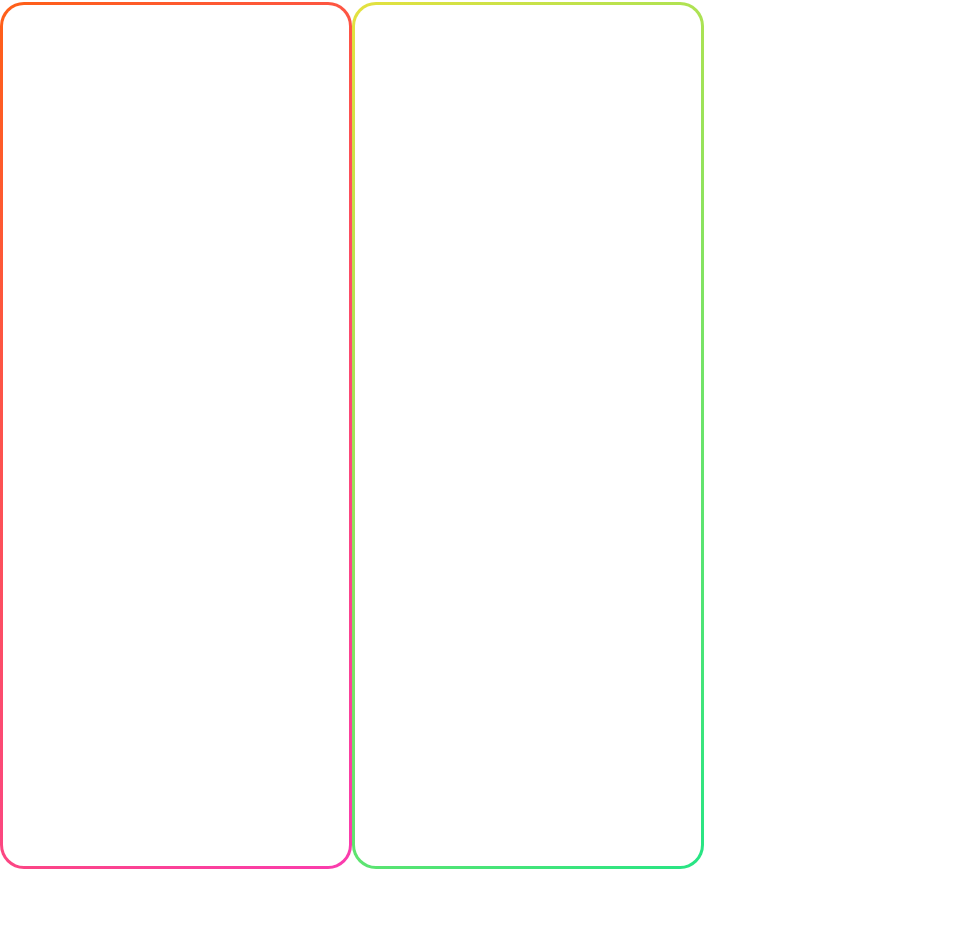
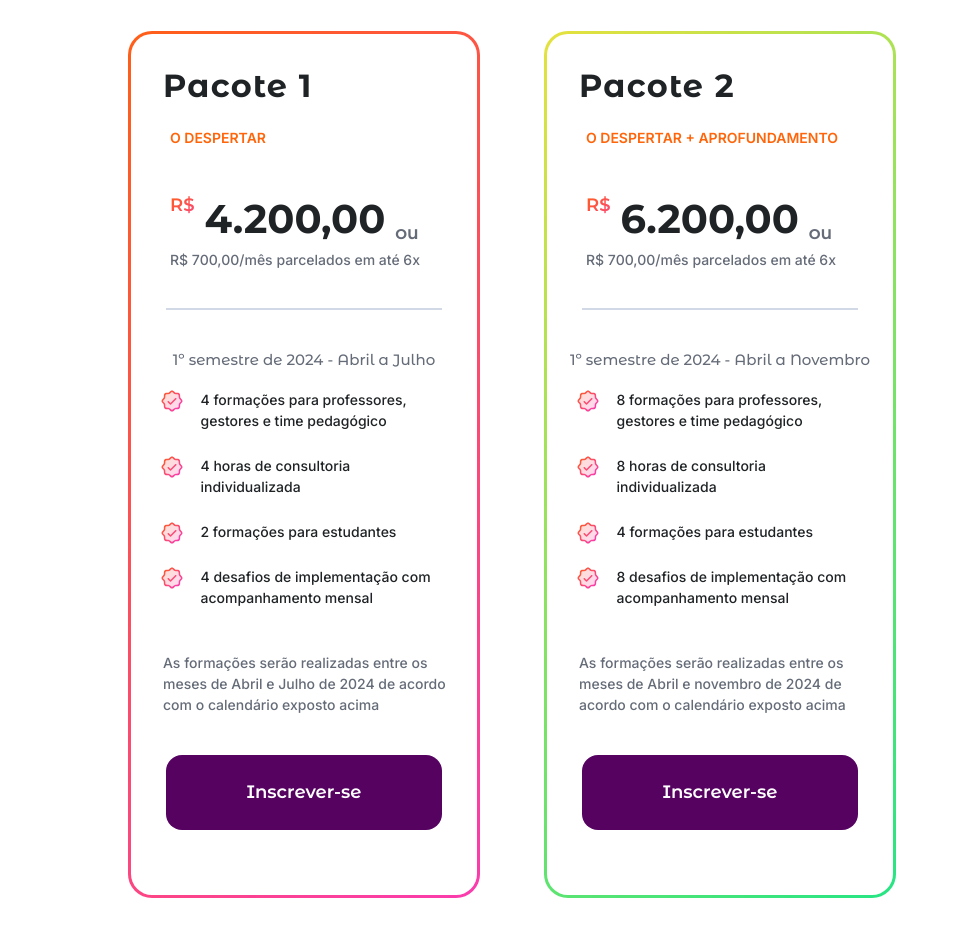
Before and after one commit to AlyssonSene/site_traco, a React (Vite) app: page / in a window 1280 px wide. Shown: the part 1660-2596 px from the top of the page, without its empty margins (0-959 px from the left). Before the commit the page ends 2529 px from the top, so only its background shows below. Built offline with nearby package versions, Linux system fonts and the light colour scheme.

Commit message:
[ADD] FInaliza cardas do produtos

```diff
--- a/src/assets/index.ts
+++ b/src/assets/index.ts
@@ -1,4 +1,5 @@
 import arrowRight from './arrowRight.svg'
+import checkmark from './checkIcon.svg'
 import emailIcon from './emailIcon.svg'
 import facebookIcon from './facebookIcon.svg'
 import instagramIcon from './instagramIcon.svg'
@@ -17,4 +18,5 @@ export const icons = {
   playerIcon,
   arrowRight,
   soonIcon,
-  traco }
+  traco,
+  checkmark }
--- /dev/null
+++ b/src/components/molecules/ProductsMolecule.tsx
@@ -0,0 +1,73 @@
+import React from 'react'
+import { icons } from '../../assets'
+import { ICard } from '../../interfaces/atomsInterfaces'
+import * as C from '../../styles/ProductsStyles'
+import ButtonAtom from '../atoms/ButtonAtom'
+import ImageAtom from '../atoms/ImageAtom'
+import TextAtom from '../atoms/TextAtom'
+
+const ProductsMolecule: React.FC<ICard> = ({
+	title,
+	description,
+	name,
+	value,
+	startDate,
+	$typeBorder,
+	data
+}) => {
+	return (
+		<C.Products $typeBorder={$typeBorder}>
+			<C.ProductTitle>
+				<TextAtom text={title} type={'h1'} />
+			</C.ProductTitle>
+			<C.ProductName>
+				<TextAtom text={name} type={'h3'} />
+			</C.ProductName>
+			<C.ProductValue>
+				<div>
+					<TextAtom text={'R$'} type={'span'} />
+					<TextAtom
+						text={value.toLocaleString('pt-BR', {
+							style: 'decimal',
+							minimumFractionDigits: 2,
+							maximumFractionDigits: 2
+						})}
+						type={'h2'}
+					/>
+					<TextAtom text={'ou'} type={'h5'} />
+				</div>
+				<TextAtom text={'R$ 700,00/mês parcelados em até 6x'} type={'h5'} />
+			</C.ProductValue>
+			<C.Line />
+			<C.ProductStartDate>
+				<TextAtom text={startDate} type={'span'} />
+			</C.ProductStartDate>
+			<C.BenefitsContainer>
+				<div>
+					<ImageAtom alt='checkmark' url={icons.checkmark} />
+					<TextAtom text={data.benefits1} type={'span'} />
+				</div>
+				<div>
+					<ImageAtom alt='checkmark' url={icons.checkmark} />
+					<TextAtom text={data.benefits2} type={'span'} />
+				</div>
+				<div>
+					<ImageAtom alt='checkmark' url={icons.checkmark} />
+					<TextAtom text={data.benefits3} type={'span'} />
+				</div>
+				<div>
+					<ImageAtom alt='checkmark' url={icons.checkmark} />
+					<TextAtom text={data.benefits4} type={'span'} />
+				</div>
+			</C.BenefitsContainer>
+			<C.Description>
+				<TextAtom text={description} type={'span'} />
+			</C.Description>
+			<C.subscribeButton>
+				<ButtonAtom text={'Inscrever-se'} />
+			</C.subscribeButton>
+		</C.Products>
+	)
+}
+
+export default ProductsMolecule
--- a/src/components/organisms/ProductsPageOrganism.tsx
+++ b/src/components/organisms/ProductsPageOrganism.tsx
@@ -1,6 +1,8 @@
 import React from 'react'
 import * as C from '../../styles/ProductsStyles'
+import data from '../../utils/dictionary.json'
 import TextAtom from '../atoms/TextAtom'
+import ProductsMolecule from '../molecules/ProductsMolecule'
 
 const ProductsPageOrganism: React.FC = () => {
 	return (
@@ -10,8 +12,24 @@ const ProductsPageOrganism: React.FC = () => {
 				<TextAtom text={'Escola Melhor Para Todos'} type='h1' />
 			</C.TitleContainer>
 			<C.CardsContainer>
-				<C.Products $typeBorder={'package1'} />
-				<C.Products $typeBorder={'package2'} />
+				<ProductsMolecule
+					$typeBorder={'package1'}
+					title={data.products[0].title}
+					description={data.products[0].description}
+					name={data.products[0].name}
+					value={data.products[0].value}
+					startDate={data.products[0].startDate}
+					data={data.products[0].package}
+				/>
+				<ProductsMolecule
+					$typeBorder={'package2'}
+					title={data.products[1].title}
+					description={data.products[1].description}
+					name={data.products[1].name}
+					value={data.products[1].value}
+					startDate={data.products[1].startDate}
+					data={data.products[1].package}
+				/>
 			</C.CardsContainer>
 		</C.ProductsContainer>
 	)
--- a/src/styles/ProductsStyles.tsx
+++ b/src/styles/ProductsStyles.tsx
@@ -38,12 +38,17 @@ export const TitleContainer = styled.div`
 export const CardsContainer = styled.div`
 	display: flex;
 	width: 100%;
+	justify-content: center;
 `
 
 export const Products = styled.div<IProducts>`
+	display: flex;
+	flex-direction: column;
 	width: 352px;
 	height: 867px;
 	border-radius: 24px;
+	margin: 79px 32px;
+
 	${({ $typeBorder }) =>
 		$typeBorder == 'package1' &&
 		`background:
@@ -59,3 +64,161 @@ export const Products = styled.div<IProducts>`
 	    border: 3px solid transparent;
   `}
 `
+
+export const ProductTitle = styled.div`
+	display: flex;
+	justify-content: flex-start;
+	margin: 32px 0 0 32px;
+	h1 {
+		color: #1f2325;
+		text-align: center;
+		font-family: 'Montserrat Alternates';
+		font-size: 32px;
+		font-style: normal;
+		font-weight: 700;
+		line-height: normal;
+		letter-spacing: 1.28px;
+	}
+`
+
+export const ProductName = styled.div`
+	display: flex;
+	justify-content: flex-start;
+	margin: 24px 39px;
+	h3 {
+		color: #ff650a;
+		font-family: 'Inter';
+		font-size: 14px;
+		font-style: normal;
+		font-weight: 600;
+		line-height: normal;
+		text-transform: uppercase;
+	}
+`
+export const ProductValue = styled.div`
+	display: flex;
+	flex-direction: column;
+	margin: 24px 39px 0;
+	h5 {
+		margin-top: 8px;
+		color: #656c78;
+		font-family: 'Inter';
+		font-size: 14px;
+		font-style: normal;
+		font-weight: 500;
+		line-height: normal;
+	}
+	div {
+		display: flex;
+		span {
+			padding-right: 10px;
+			display: flex;
+			align-items: flex-start;
+			font-family: 'Montserrat Alternates';
+			font-size: 18px;
+			font-style: normal;
+			font-weight: 600;
+			line-height: normal;
+			text-transform: uppercase;
+			background: linear-gradient(134deg, #ff6307 -10.58%, #fa39b9 92.67%);
+			background-clip: text;
+			-webkit-background-clip: text;
+			-webkit-text-fill-color: transparent;
+		}
+		h2 {
+			color: #1f2325;
+			font-family: 'Montserrat Alternates';
+			font-size: 40px;
+			font-style: normal;
+			font-weight: 700;
+			line-height: normal;
+			text-transform: uppercase;
+			padding-right: 10px;
+		}
+		h5 {
+			display: flex;
+			align-items: end;
+			color: #656c78;
+			font-family: 'Montserrat Alternates';
+			font-size: 14px;
+			font-style: normal;
+			font-weight: 700;
+			line-height: normal;
+			text-transform: uppercase;
+		}
+	}
+`
+
+export const Line = styled.div`
+	margin: 40px 10%;
+	width: 80%;
+	height: 2px;
+	background: #d0d9e5;
+`
+
+export const ProductStartDate = styled.div`
+	color: #656c78;
+	font-family: 'Inter';
+	font-size: 15px;
+	font-style: normal;
+	font-weight: 500;
+	line-height: normal;
+	text-align: center;
+`
+
+export const BenefitsContainer = styled.div`
+	display: flex;
+	flex-direction: column;
+	margin: 20px;
+	div {
+		display: flex;
+		align-items: flex-start;
+		justify-content: space-around;
+		span {
+			width: 248px;
+			color: #1f2325;
+			font-family: Inter;
+			font-size: 14px;
+			font-style: normal;
+			font-weight: 500;
+			line-height: 21px;
+			margin-bottom: 24px;
+		}
+	}
+`
+
+export const Description = styled.div`
+	width: 288px;
+	margin: 0 32px;
+	span {
+		color: #656c78;
+		font-family: Inter;
+		font-size: 14px;
+		font-style: normal;
+		font-weight: 500;
+		line-height: 21px;
+	}
+`
+
+export const subscribeButton = styled.div`
+	width: 80%;
+	height: 75px;
+	border-radius: 16px;
+	background: #550261;
+	cursor: pointer;
+	display: flex;
+	justify-content: center;
+	margin: 40px 10%;
+	button {
+		background-color: transparent;
+		border: none;
+		color: #fff;
+		text-align: center;
+		font-family: 'Montserrat Alternates';
+		font-size: 18px;
+		font-style: normal;
+		font-weight: 600;
+		line-height: 27px;
+		cursor: pointer;
+	}
+`
--- a/src/styles/homePageStyles.tsx
+++ b/src/styles/homePageStyles.tsx
@@ -33,7 +33,6 @@ export const CenterContainer = styled.div`
 export const VideoContainer = styled.div`
 	display: flex;
 	justify-content: center;
-	margin-top: 50px;
 	video {
 		width: 80%;
 		height: auto;
@@ -105,7 +104,7 @@ export const ButtonsContainer = styled.div`
 	display: flex;
 	width: 100%;
 	justify-content: center;
-	margin: 60px;
+	margin-top: 60px;
 `
 
 export const AboutMoreButton = styled.div`
--- /dev/null
+++ b/src/utils/dictionary.json
@@ -0,0 +1,31 @@
+{
+  "products": [
+   {
+    "title":"Pacote 1",
+    "name":"O Despertar",
+    "value": 4200,
+    "startDate": "1º semestre de 2024 - Abril a Julho",
+    "package": {
+      "benefits1": "4 formações para professores, gestores e time pedagógico",
+      "benefits2": "4 horas de consultoria individualizada",
+      "benefits3": "2 formações para estudantes",
+      "benefits4": "4 desafios de implementação com acompanhamento mensal"
+    },
+      "description": "As formações serão realizadas entre os meses de Abril e Julho de 2024 de acordo com o calendário exposto acima"
+  },
+  {
+    "title":"Pacote 2",
+    "name":"O Despertar + Aprofundamento",
+    "value": 6200,
+    "startDate": "1º semestre de 2024 - Abril a Novembro",
+    "package": {
+      "benefits1": "8 formações para professores, gestores e time pedagógico",
+    "benefits2": "8 horas de consultoria individualizada",
+    "benefits3": "4 formações para estudantes",
+    "benefits4": "8 desafios de implementação com acompanhamento mensal"
+    },
+    "description": "As formações serão realizadas entre os meses de Abril e novembro de 2024 de acordo com o calendário exposto acima"
+  }]
+
+
+}
```
Also changed, not shown: src/interfaces/atomsInterfaces.tsx (+17 -0 lines), src/assets/checkIcon.svg (added).
